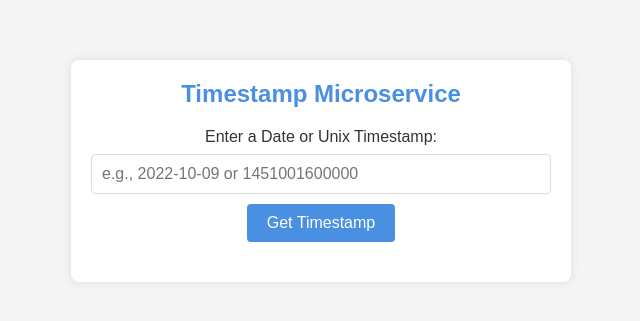
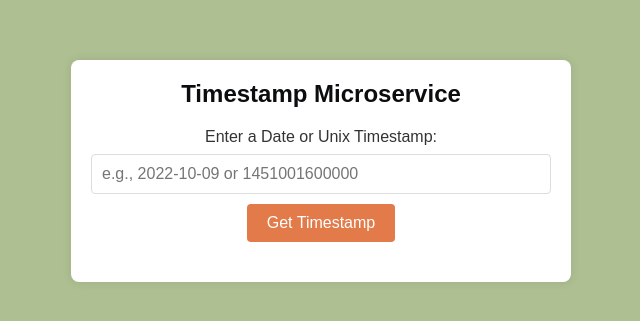
Before and after one commit to Nis3D/Timestamp-Microservice, a website: page public/index.html in a window 1280 px wide. Shown: the part 229-550 px from the top of the page, without its empty margins (319-959 px from the left). Drawn offline with Linux system fonts and the light colour scheme.

Commit message:
changes made to the css

```diff
--- a/public/style.css
+++ b/public/style.css
@@ -6,7 +6,7 @@
 
 body {
     font-family: Arial, sans-serif;
-    background-color: #f4f4f4;
+    background-color: #aec092;
     color: #333;
     display: flex;
     justify-content: center;
@@ -27,7 +27,7 @@ body {
 h1 {
     margin-bottom: 20px;
     font-size: 24px;
-    color: #4a90e2;
+    color: #0b0d0e;
 }
 
 .input-section {
@@ -51,7 +51,7 @@ input {
 
 button {
     padding: 10px 20px;
-    background-color: #4a90e2;
+    background-color: #e27a4a;
     color: #fff;
     border: none;
     border-radius: 4px;
@@ -60,7 +60,7 @@ button {
 }
 
 button:hover {
-    background-color: #357ab8;
+    background-color: #aebbc6;
 }
 
 .result-section {
@@ -78,5 +78,5 @@ button:hover {
 }
 
 span {
-    font-weight: bold;
+    font-weight: cursive;
 }
```
